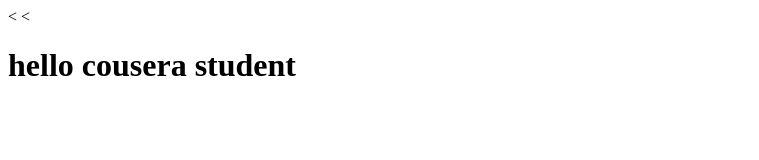
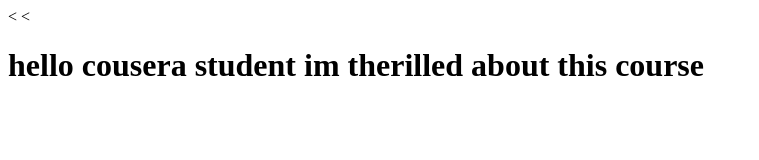
Before and after one commit to perfreem8/cousera-test, a plain HTML site: page index.html in a window 1280 px wide. Shown: the whole page, without its empty margins (0-759 px from the left). Drawn offline with Linux system fonts and the light colour scheme.

Commit message:
next version of web file.

```diff
--- a/index.html
+++ b/index.html
@@ -6,6 +6,6 @@
     <title> hello cousera</title>
   </head>
   <body>
-    <<h1>hello cousera student </h1>
+    <<h1>hello cousera student im therilled about this course </h1>
   </body>
 </html>
```
